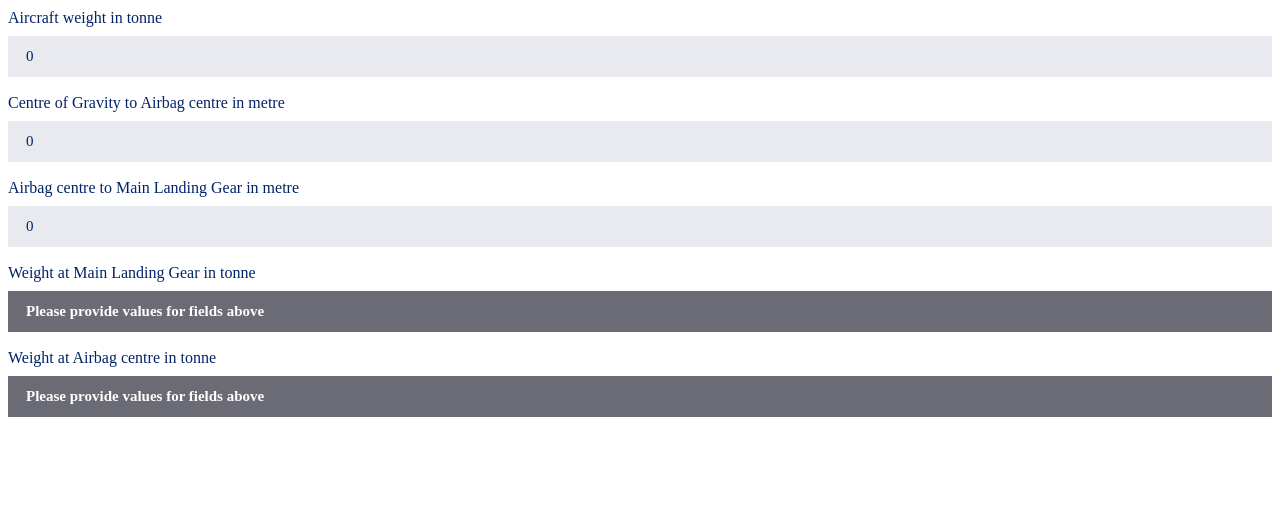
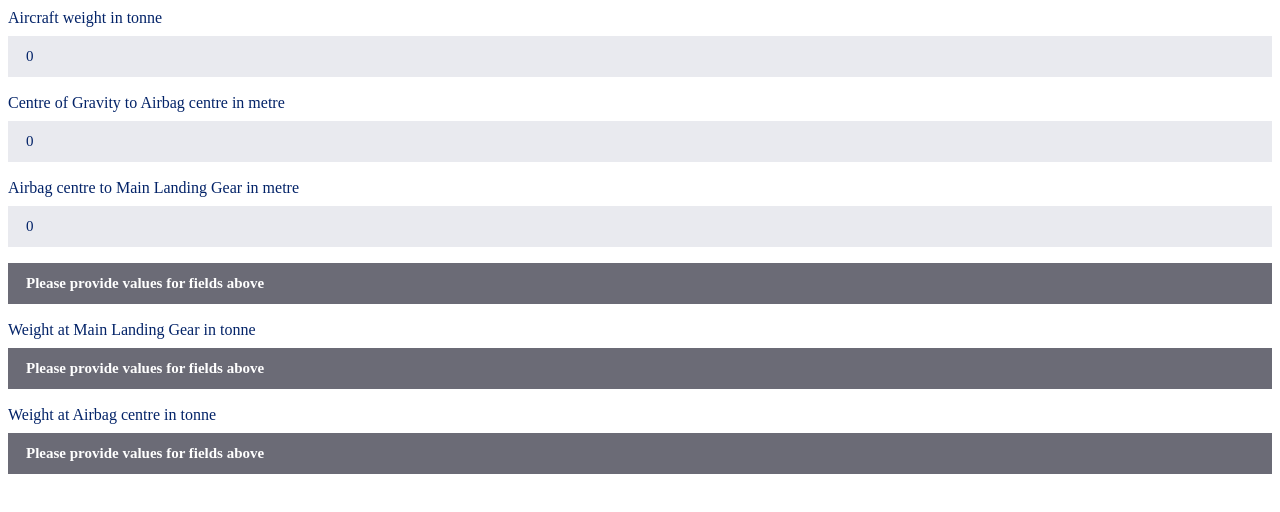
Before and after one commit to danfish/AMS-Calculator-Airbag, a plain HTML site: page index.html in a window 1280 px wide. Drawn offline with Linux system fonts and the light colour scheme.

Commit message:
Update index.html

```diff
--- a/index.html
+++ b/index.html
@@ -26,10 +26,10 @@
           <input type="number" name="airbag-load__airbag-centre-to-main-landing-gear" min="0" step="0.1" value="0" aria-invalid="false" aria-required="false"/>
         </div>
 
-      <!--   <div class="ams-calculator__group">
-          <label for="airbag-load__clockwise-airbag-turning-moment" aria-label="C/wise Airbag turning moment">C/wise Airbag turning moment</label>
+      <div class="ams-calculator__group">
+        <!--  <label for="airbag-load__clockwise-airbag-turning-moment" aria-label="C/wise Airbag turning moment">C/wise Airbag turning moment</label> -->
           <input type="text" name="airbag-load__clockwise-airbag-turning-moment" readonly="1" aria-invalid="false" aria-required="false" value="Please provide values for fields above"/>
-        </div> -->
+        </div>
 
         <div class="ams-calculator__group">
           <label for="airbag-load__weight-at-main-landing-gear" aria-label="Weight at Main Landing Gear in tonne">Weight at Main Landing Gear in tonne</label>
```
